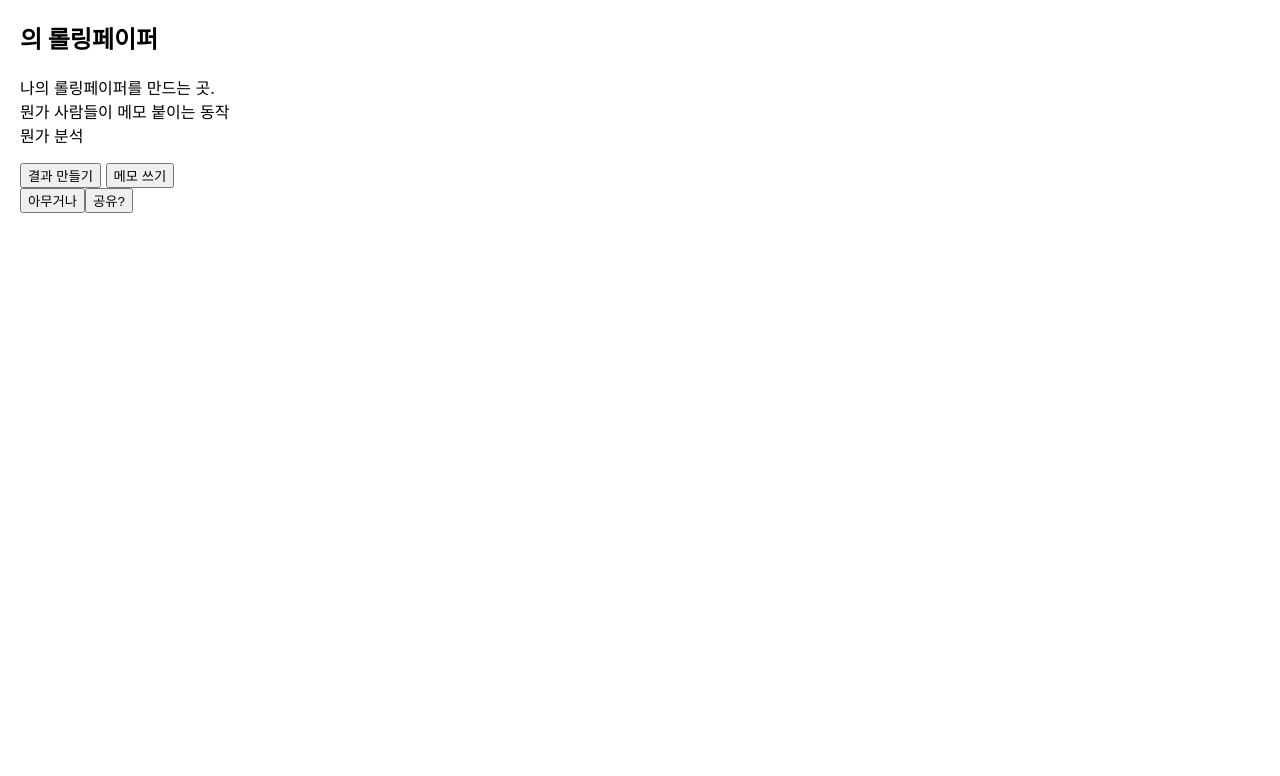
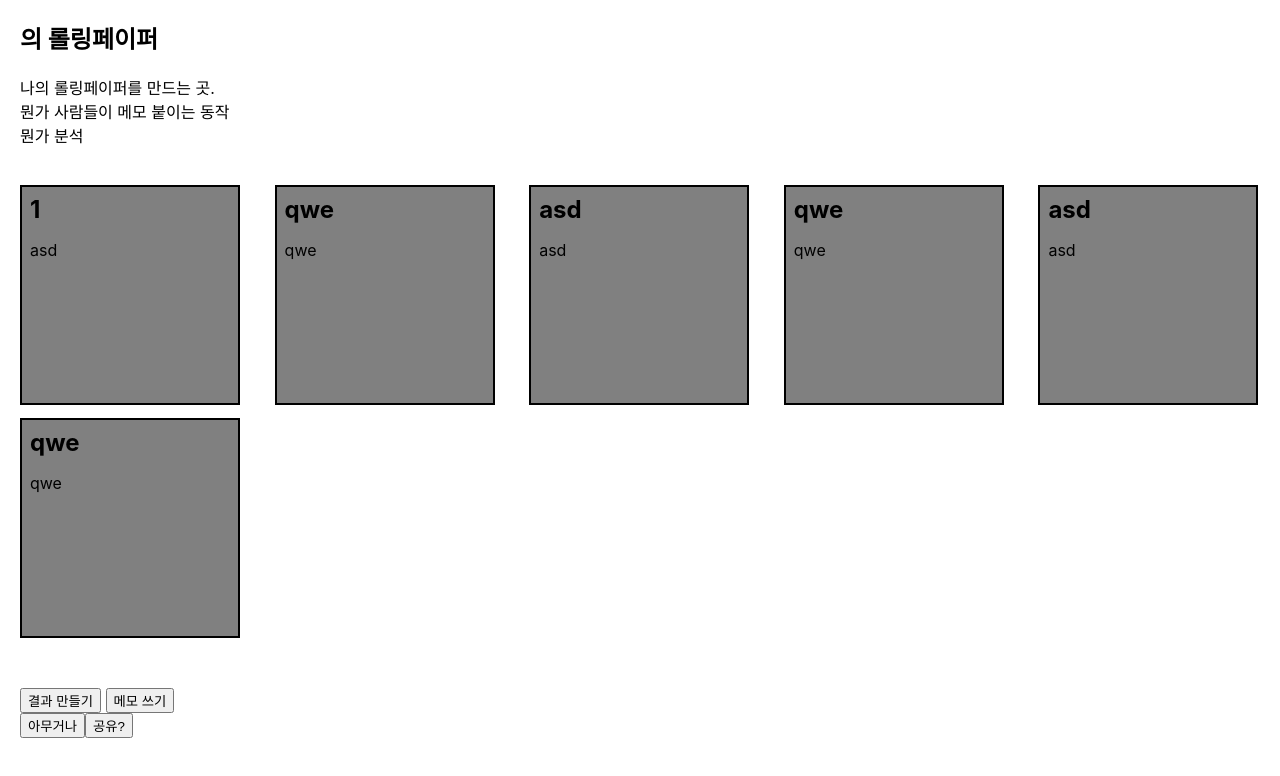
Before and after one commit to M-J1nx/MadCamp_week3, a React (Create React App) app: page /roll/1 in a window 1280 px wide. Shown: the top 776 px of the page. Built offline with nearby package versions, Linux system fonts and the light colour scheme.

Commit message:
포스트지 구성

```diff
--- a/src/App.js
+++ b/src/App.js
@@ -2,7 +2,7 @@ import './App.css';
 import { BrowserRouter as Router, Route, Routes } from "react-router-dom"
 import { useState } from "react"
 import { AuthProvider, useAuth } from './AuthContext';
-import { Login, Signup, PublicUp, All, Home, Like, Roll, Mainhome } from './components';
+import { Login, Signup, PublicUp, All, Home, Like, Roll, Mainhome, Memo } from './components';
 
 
 
@@ -19,6 +19,7 @@ function App() {
             <Route path = "/all" element={<All/>}/>
             <Route path = "/like" element={<Like/>}/>
             <Route path = "/mainhome" element={<Mainhome/>}/>
+            <Route path = "/memo" element={<Memo/>}/>
           </Routes>
         </div>
       </AuthProvider>
--- a/src/components/Mainhome.js
+++ b/src/components/Mainhome.js
@@ -10,7 +10,7 @@ export default function Mainhome() {
           <button onClick={()=>{window.location.href = "/all"}}>전체 게시판</button>
           <button onClick={()=>{window.location.href = "/like"}}>좋아요 게시판</button>
           <button onClick={()=>{
-            axios.post("http://143.248.225.204:3001/Roll", {
+            {/*axios.post("http://143.248.225.204:3001/Roll", {
                 userId: id
             })
             .then(function (response) {
@@ -19,7 +19,8 @@ export default function Mainhome() {
                 window.location.href = `/roll/${paperId}`
             }).catch(function (error) {
                 console.log(error);
-            })
+            })*/}
+            window.location.href = "/roll/1"
             }}>나의 롤링페이퍼 만들기</button>
         </div>
     );
--- /dev/null
+++ b/src/components/Memo.css
@@ -0,0 +1,19 @@
+.memo {
+    width: 200px;
+    height: 200px;
+    background-color: grey;
+    border: 2px solid;
+    padding: 8px;
+}
+
+.memo h2 {
+    margin: 0;
+}
+
+.grid {
+    display: grid;
+    gap: 13px;
+    grid-template-columns: repeat(auto-fill, minmax(200px, 1fr));
+    margin-top: 3%;
+    margin-bottom: 50px;
+}
--- /dev/null
+++ b/src/components/Memo.js
@@ -0,0 +1,10 @@
+import './Memo.css';
+
+export default function Memo(props) {
+    return (
+        <div className='memo'>
+            <h2>{props.memoTitle}</h2>
+            <p>{props.memoDetail}</p>
+        </div>
+    )
+}
--- a/src/components/Roll.js
+++ b/src/components/Roll.js
@@ -1,8 +1,18 @@
 import { useState, useEffect } from 'react';
+import Memo from './Memo';
+import './Memo.css'
+import { useParams } from 'react-router-dom';
 
 export default function Roll() {
+  const {idx} = useParams();//이거가 인덱스(paperid 가져오는 거...)
+  //이거는 서버에서 메모지 정보 가져오는 걸로 바꿔야 함..
+  //타이틀은 메모 적은 사람 닉네임, 내용은 그냥 내용 가져오기...
+  //get 함수로 가져와야 할 듯.
+  const lst = [{memoTitle: idx, memoDetail: "asd"}, {memoTitle: "qwe", memoDetail: "qwe"},{memoTitle: "asd", memoDetail: "asd"}, {memoTitle: "qwe", memoDetail: "qwe"},{memoTitle: "asd", memoDetail: "asd"}, {memoTitle: "qwe", memoDetail: "qwe"}]
 
   //nickname이 고정이 안됨.
+  //서버에서 받아와야 할 듯?
+  //paperid 있으니까...
   const nickname = sessionStorage.getItem("userName")
     return (
       <div style={{marginLeft:"20px"}}>
@@ -15,9 +25,22 @@ export default function Roll() {
           뭔가 사람들이 메모 붙이는 동작<br/>
           뭔가 분석
         </p>
+
+
+        <div className='wrapper grid'>
+          {lst.map((memo)=>(
+            <Memo memoTitle = {memo.memoTitle} memoDetail = {memo.memoDetail}/>
+          ))}
+        </div>
+
         <button>결과 만들기</button> {/* 이거가 요약 해주는 버튼... */}
         <button>메모 쓰기</button>
-        <div>
+        {/* 메모 쓰기 했을 때 롤페처럼 서버랑 연결해서 인덱스 만들기
+        여기서 롤페 내용 적기... textarea
+        다 적으면 서버에 또 저장...
+        이거를 위에 lst 대신에 서버에서 메모지 받아오는 걸로 바꾸기...*/}
+
+        <div style={{marginBottom: '20px'}}>
           <button>아무거나</button>
           <button>공유?</button>
         </div>
--- a/src/components/index.js
+++ b/src/components/index.js
@@ -6,3 +6,4 @@ export { default as Home} from './Home'
 export { default as Like} from './Like'
 export { default as Roll} from './Roll'
 export { default as Mainhome} from './Mainhome'
+export { default as Memo} from './Memo'
```
Also changed, not shown: src/components/All.js (+0 -11 lines).
